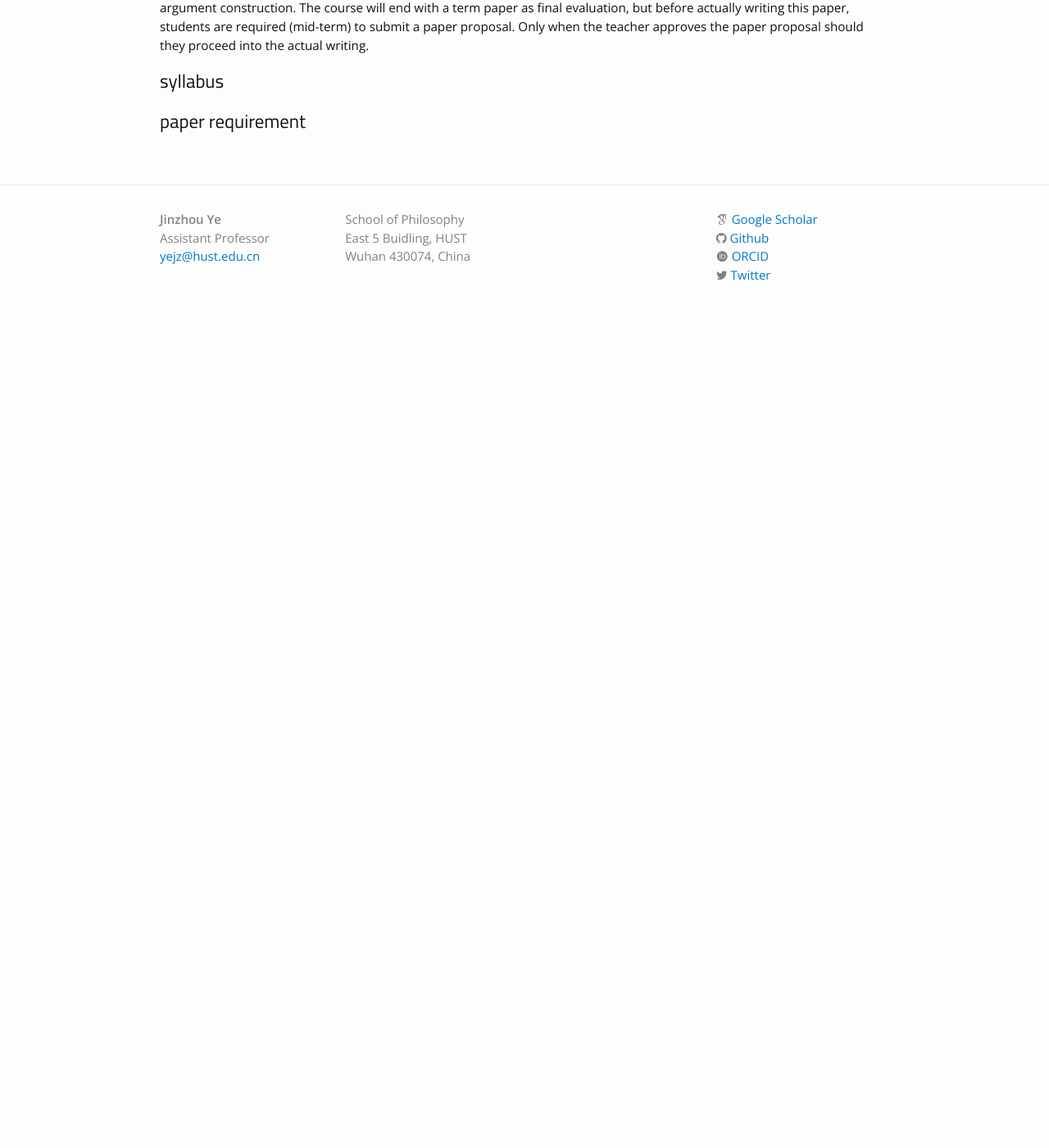
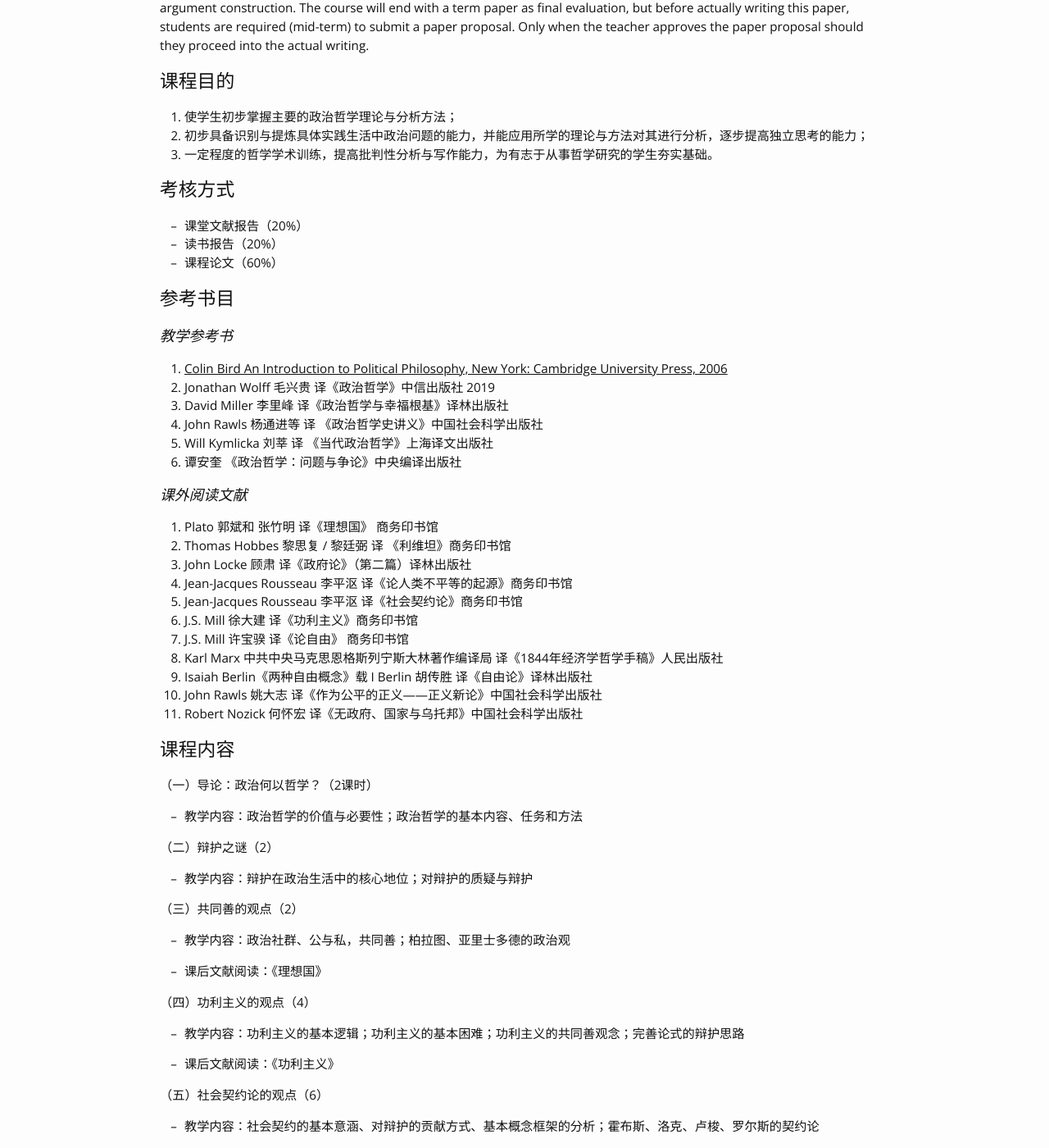
Before and after one commit to yejzh/yejzh.github.io, a Jekyll site: the page built from teaching/pp.md, in a window 1280 px wide and 1400 px high, scrolled down 270 px. Shown: the whole window at 82% size. Built offline with Jekyll 4.4.1, drawn with Linux system fonts in a browser that asks for light colours; nearby versions of some CDN libraries; some web fonts are replaced; before the commit the page ends 900 px from its top, so only the background shows below that; some of the changed text lies outside the part shown.

Commit message:
Update pp.md

```diff
--- a/teaching/pp.md
+++ b/teaching/pp.md
@@ -6,7 +6,113 @@ permalink: /teaching/pp/
 
 Political Philosophy  is the combination of politics and philosophy, i.e. using philosophical approaches to analyze political entities, relationships and ultimately draw normative conclusions on how collective should be lived. As an introductory class, we will cover basic some methods used in political philosophical analysis, and then examine several core concepts that are crucial for political life. No previous background in political philosophy is required, but students are expected to be familiar with *analytic* style of philosophical thinking. During the course, they need to do conceptual analysis, argument evaluation and argument construction. The course will end with a term paper as final evaluation, but before actually writing this paper, students are required (mid-term) to submit a paper proposal. Only when the teacher approves the paper proposal should they proceed into the actual writing.
 
-## syllabus
+## 课程目的
+
+1. 使学生初步掌握主要的政治哲学理论与分析方法；
+2. 初步具备识别与提炼具体实践生活中政治问题的能力，并能应用所学的理论与方法对其进行分析，逐步提高独立思考的能力；
+3.  一定程度的哲学学术训练，提高批判性分析与写作能力，为有志于从事哲学研究的学生夯实基础。
 
 
-## paper requirement
+
+## 考核方式
+
+- 课堂文献报告（20%）
+- 读书报告（20%）
+- 课程论文（60%）
+
+
+
+## 参考书目
+
+### 教学参考书
+
+1. <u>Colin Bird An Introduction to Political Philosophy, New York: Cambridge University Press, 2006</u>
+2. Jonathan Wolff 毛兴贵 译《政治哲学》中信出版社 2019
+3. David Miller 李里峰 译《政治哲学与幸福根基》译林出版社
+4. John Rawls 杨通进等 译 《政治哲学史讲义》中国社会科学出版社
+5. Will Kymlicka 刘莘 译 《当代政治哲学》上海译文出版社
+6. 谭安奎 《政治哲学：问题与争论》中央编译出版社
+
+
+
+### 课外阅读文献
+
+1. Plato 郭斌和 张竹明 译《理想国》 商务印书馆
+2. Thomas Hobbes 黎思复 / 黎廷弼 译 《利维坦》商务印书馆
+3. John Locke 顾肃 译《政府论》（第二篇）译林出版社
+4. Jean-Jacques Rousseau 李平沤 译《论人类不平等的起源》商务印书馆
+5. Jean-Jacques Rousseau 李平沤 译《社会契约论》商务印书馆
+6. J.S. Mill 徐大建 译《功利主义》商务印书馆
+7. J.S. Mill 许宝骙 译《论自由》 商务印书馆
+8. Karl Marx 中共中央马克思恩格斯列宁斯大林著作编译局 译《1844年经济学哲学手稿》人民出版社
+9. Isaiah Berlin《两种自由概念》载 I Berlin 胡传胜 译《自由论》译林出版社
+10. John Rawls 姚大志 译《作为公平的正义——正义新论》中国社会科学出版社
+11. Robert Nozick 何怀宏 译《无政府、国家与乌托邦》中国社会科学出版社
+
+## 课程内容
+
+（一）导论：政治何以哲学？（2课时）
+
+- 教学内容：政治哲学的价值与必要性；政治哲学的基本内容、任务和方法
+
+（二）辩护之谜（2）
+
+- 教学内容：辩护在政治生活中的核心地位；对辩护的质疑与辩护
+
+（三）共同善的观点（2）
+
+- 教学内容：政治社群、公与私，共同善；柏拉图、亚里士多德的政治观
+
+- 课后文献阅读：《理想国》
+
+（四）功利主义的观点（4）
+
+- 教学内容：功利主义的基本逻辑；功利主义的基本困难；功利主义的共同善观念；完善论式的辩护思路
+
+- 课后文献阅读：《功利主义》
+
+（五）社会契约论的观点（6）
+
+- 教学内容：社会契约的基本意涵、对辩护的贡献方式、基本概念框架的分析；霍布斯、洛克、卢梭、罗尔斯的契约论
+
+- 课后文献阅读：《利维坦》《政府论》《社会契约论》
+
+（六）资产和财产（4）
+
+- 教学内容：财物分配原则、分配正义、右翼自由主义的正义观（哈耶克、诺齐克）
+
+- 课后文献阅读：《无政府、国家与乌托邦》
+
+（七）经济正义（6）
+
+- 教学内容：社会正义的概念、罗尔斯的正义理论、全球正义
+
+- 课后文献阅读：《作为公平的正义》
+
+（八）权威（4）
+
+- 教学内容：无政府主义的挑战、权威的合法性
+
+- 课后文献阅读：《利维坦》《政府论》
+
+（九）自由（4）
+
+- 教学内容：消极自由与积极自由、共和主义的自由观、伤害原则
+
+- 课后文献阅读：《自由的两个概念》《论自由》
+
+（十）民主原则（4）
+
+- 教学内容：民主理想；为民主所做的典型辩护《社会契约论》
+
+（十一）多元主义（6）
+
+- 教学内容：价值多元论、宽容与尊重、中性政治、公共理性
+
+- 课后文献阅读：《作为公平的正义》
+
+（十二）（激进）批判理论（4）
+
+- 教学内容：无情的批判；卢梭、马克思、福柯；政治哲学的作用
+
+- 课后文献阅读：《论人类不平等的起源》《1844年经济学哲学手稿》
```
